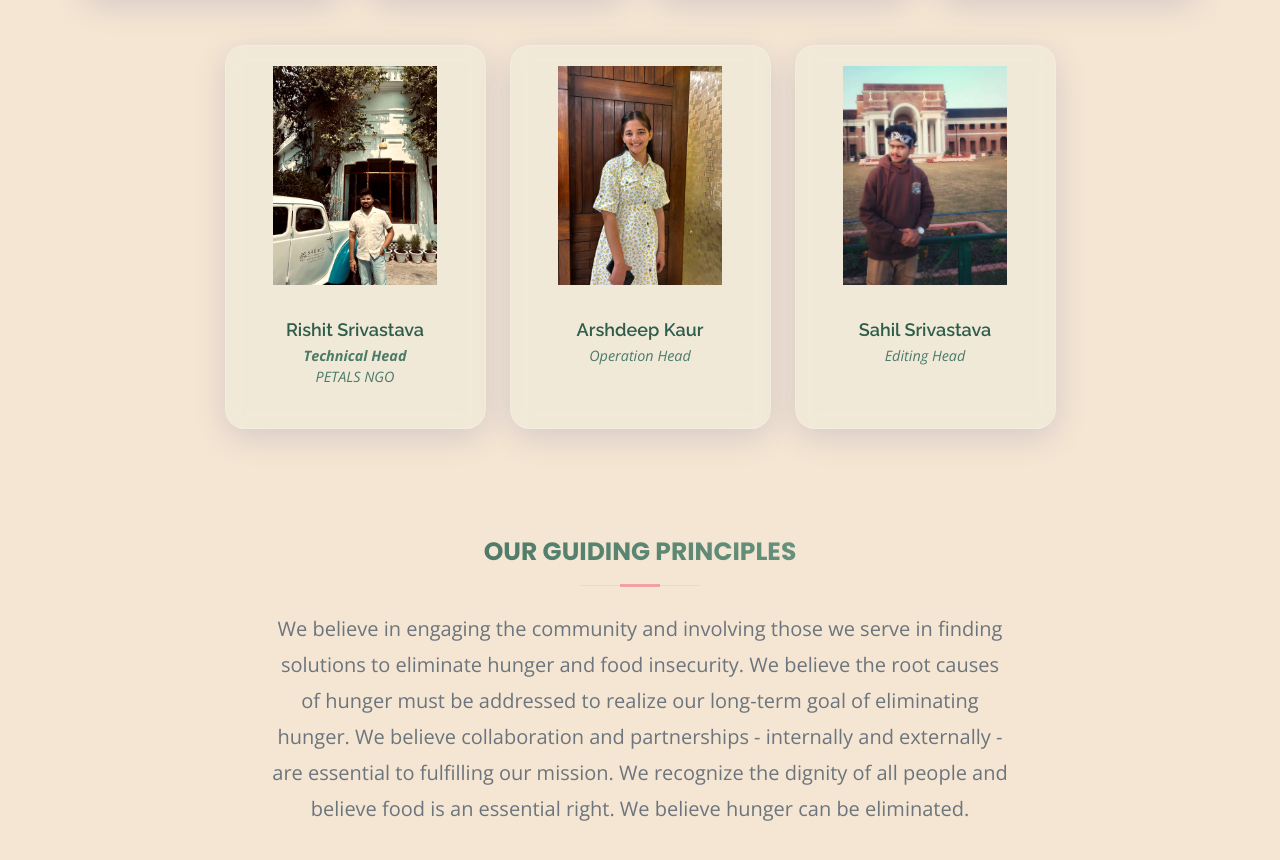
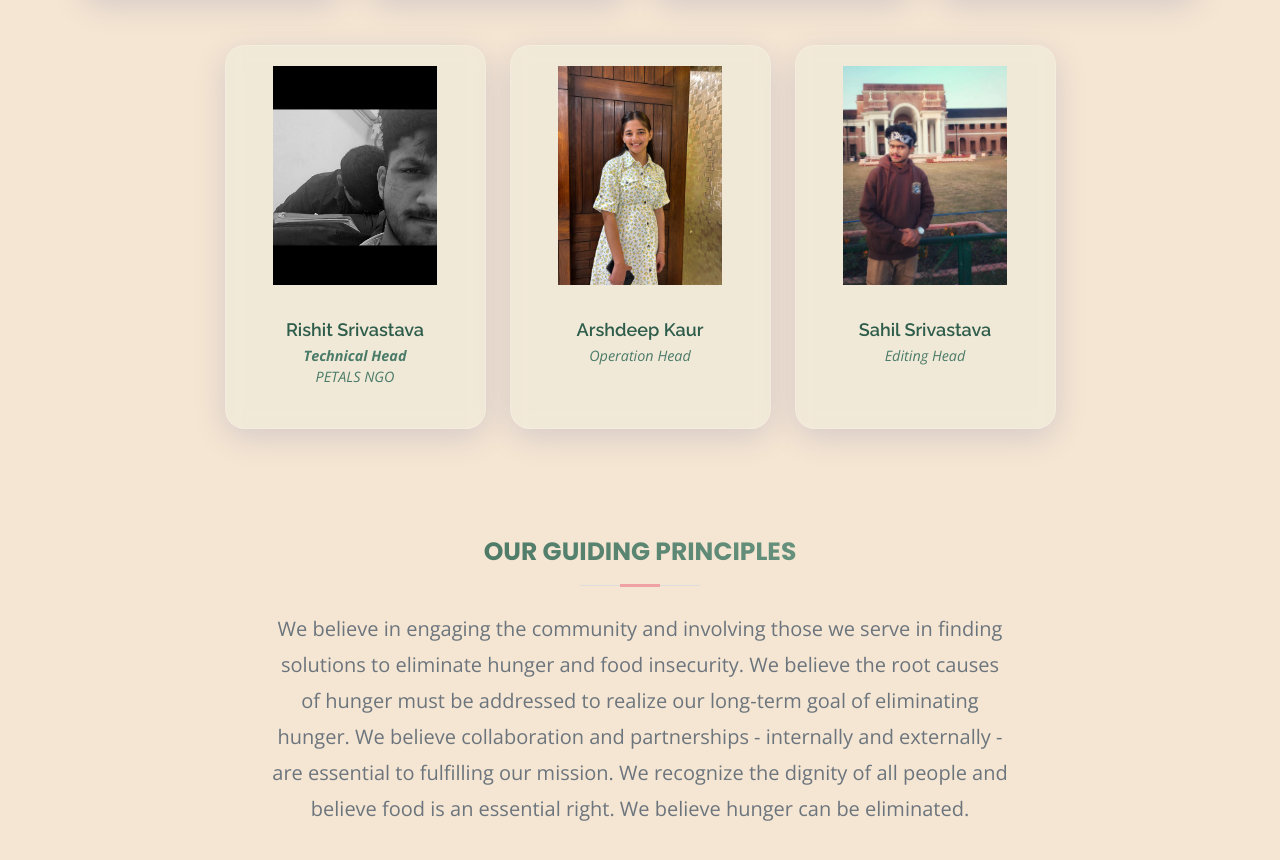
Before and after one commit to AbhishekChoudharyy/Petals-NGO, a plain HTML site: page index.html in a window 1280 px wide. Shown: the part 6116-6976 px from the top of the page. Drawn offline with nearby package versions, Linux system fonts and the light colour scheme.

Commit message:
Update index.html

```diff
--- a/index.html
+++ b/index.html
@@ -497,7 +497,7 @@
           <div class="col-xl-3 col-lg-4 col-md-6">
             <div class="member position-relative h-100" data-aos="fade-up" style="background: rgba(232, 243, 232, 0.25); backdrop-filter: blur(10px); border-radius: 20px; overflow: hidden; box-shadow: 0 8px 32px rgba(31, 38, 135, 0.15); border: 1px solid rgba(255, 255, 255, 0.18); padding: 20px; display: flex; flex-direction: column;">
               <div class="pic position-relative overflow-hidden" style="border-radius: 15px; aspect-ratio: 1/1;">
-                <img src="img/team/shikhar.jpg" alt="Loading..." class="img-fluid w-100 h-100" style="object-fit: cover; transform: scale(1); transition: 0.3s;">
+                <img src="img/team/Rishit.jpeg" alt="Loading..." class="img-fluid w-100 h-100" style="object-fit: cover; transform: scale(1); transition: 0.3s;">
                 <div class="overlay position-absolute top-0 start-0 w-100 h-100" style="background: linear-gradient(45deg, rgba(46, 93, 75, 0.8), rgba(132, 173, 152, 0.8)); opacity: 0; transition: 0.3s;"></div>
               </div>
               <div class="mt-4" style="flex-grow: 1;">
```
